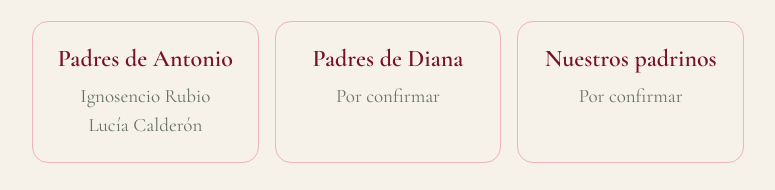
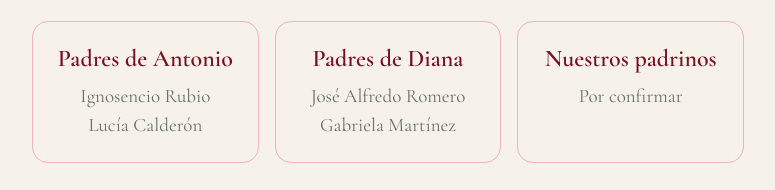
Before and after one commit to rodrubiocal-pixel/Invitacion_Antonio_Diana, a plain HTML site: page index.html in a window 1280 px wide. Shown: the part 1988-2178 px from the top of the page, without its empty margins (252-1027 px from the left). Drawn offline with nearby package versions, Linux system fonts and the light colour scheme.

Commit message:
Agregar los nombres de los padres de Diana

```diff
--- a/index.html
+++ b/index.html
@@ -121,7 +121,7 @@
       <p>A nuestros padrinos, por acompañarnos y guiarnos en este camino. Su cariño y consejos son un regalo para nosotros.</p>
       <div class="cards" style="margin-top:24px">
         <article class="card"><h3>Padres de Antonio</h3><p>Ignosencio Rubio<br>Lucía Calderón</p></article>
-        <article class="card"><h3>Padres de Diana</h3><p>Por confirmar</p></article>
+        <article class="card"><h3>Padres de Diana</h3><p>José Alfredo Romero<br>Gabriela Martínez</p></article>
         <article class="card"><h3>Nuestros padrinos</h3><p>Por confirmar</p></article>
       </div>
     </section>
```
